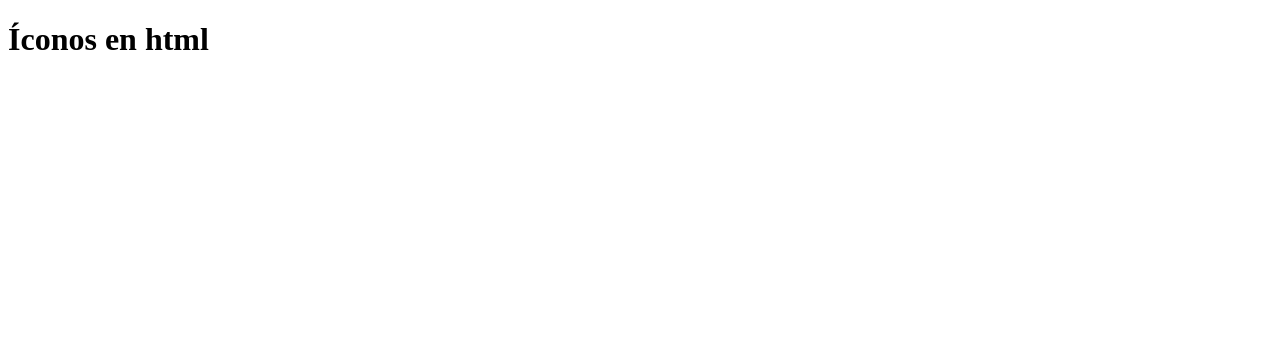
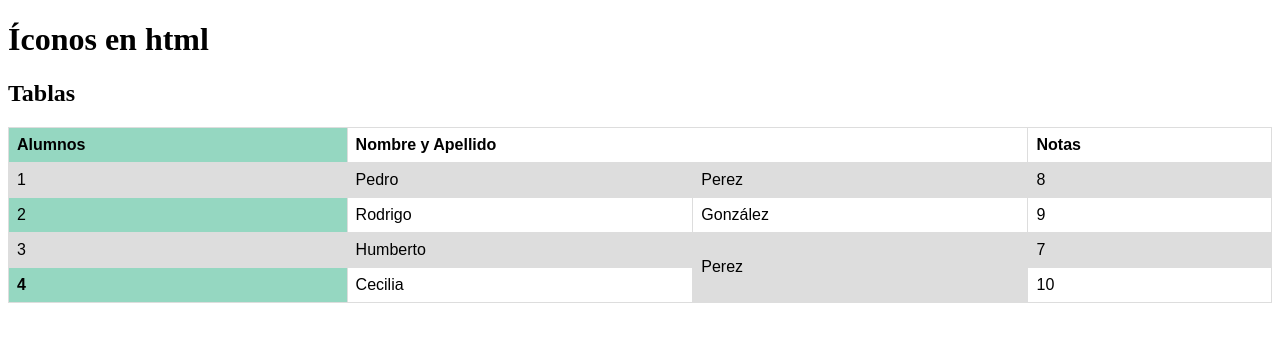
Before and after one commit to MarisolG03/proyecto-git-digitalhouse, a plain HTML site: page favicon.html in a window 1280 px wide. Drawn offline with Linux system fonts and the light colour scheme.

```diff
--- a/favicon.html
+++ b/favicon.html
@@ -5,9 +5,64 @@
     <meta name="viewport" content="width=device-width, initial-scale=1.0">
     <link rel="shortcut icon" href="favicon.ico" type="image/x-icon">
     <title>Práctica HTML</title>
+
+    <style>
+        table {
+          font-family: arial, sans-serif;
+          border-collapse: collapse;
+          width: 100%;
+        }
+
+        td, th {
+          border: 1px solid #dddddd;
+          text-align: left;
+          padding: 8px;
+        }
+
+        tr:nth-child(even) {
+          background-color: #dddddd;
+        }
+        </style>
 </head>
 <body>
     <h1>Íconos en html</h1>
+    <h2>Tablas</h2>
 
+    <table> <!--Etiqueta de tabla-->
+        <colgroup>
+            <col span="1" style="background-color: #95d7c1;">
+        </colgroup>
+
+        <tr> <!--Etiqueta de fila (row)-->
+            <th>Alumnos</th> <!--Etiqueta de table header (encabezado de tabla)-->
+            <th colspan="2">Nombre y Apellido</th> <!--Colspan nos ayuda a
+            extender horizontalmente-->
+            <th>Notas</th>
+        </tr>
+        <tr>
+            <td>1</td> <!--Etiqueta de table data (información de tabla)-->
+            <td>Pedro</td>
+            <td>Perez</td>
+            <td>8</td>
+        </tr>
+        <tr>
+            <td>2</td>
+            <td>Rodrigo</td>
+            <td>González</td>
+            <td>9</td>
+        </tr>
+        <tr>
+            <td>3</td>
+            <td>Humberto</td>
+            <td rowspan="2">Perez</td> <!--Con rowspan podemos hacer una extensión
+            vertical-->
+            <td>7</td>
+        </tr>
+        <tr>
+            <th>4</th>
+            <td>Cecilia</td>
+            <td>10</td>
+        </tr>
+    </table>
 </body>
 </html>
```
Also changed, not shown: listas.html (added, +32 -0 lines).
